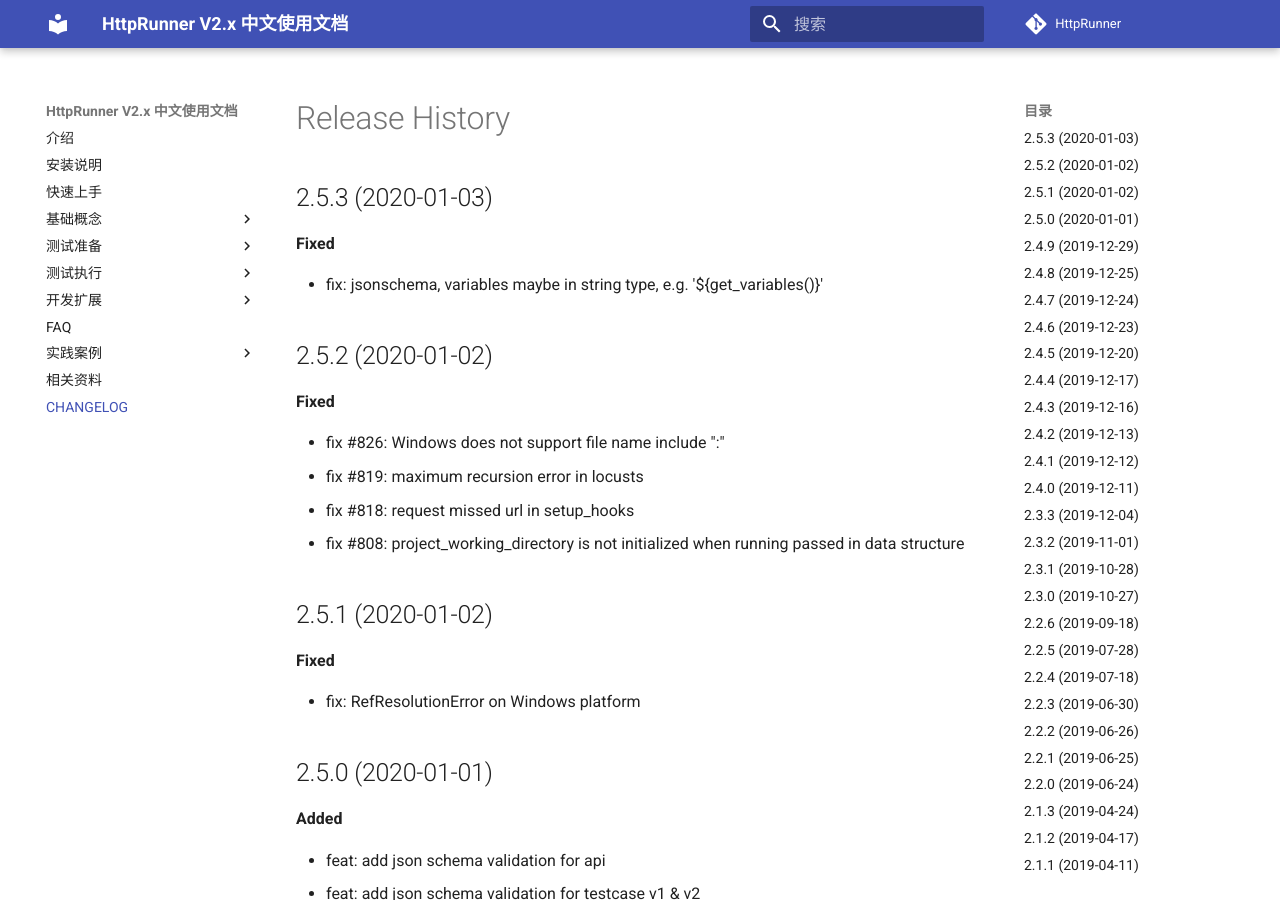
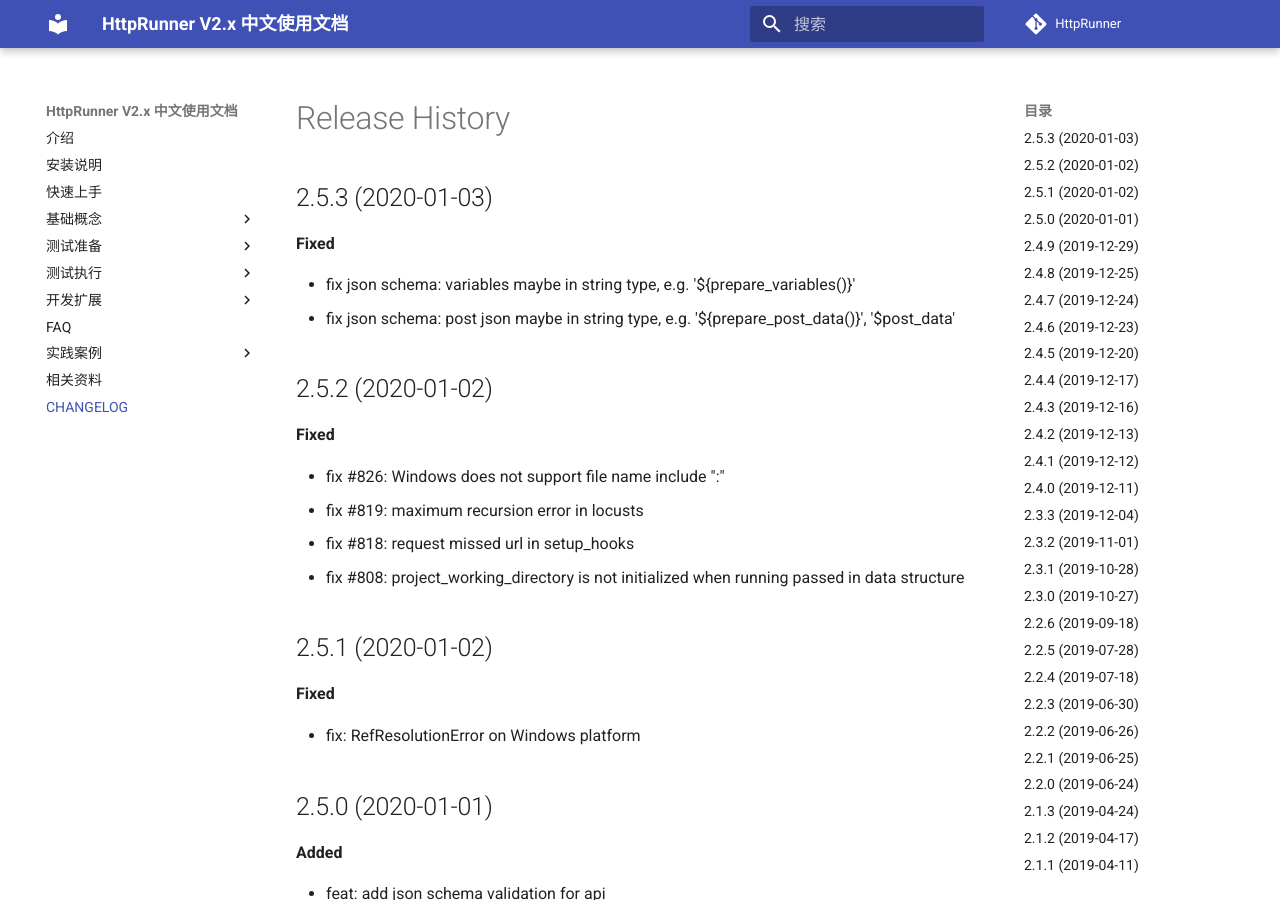
Before and after one commit to TanakitIntR/httprunner4, an MkDocs documentation site: the page built from docs/CHANGELOG.md, in a window 1280 px wide and 900 px high. Built offline with MkDocs 1.6.1 and Material for MkDocs 9.7.7, drawn with Linux system fonts in a browser that asks for light colours; comment, search, counter and statistics services are not loaded.

Commit message:
fix json schema: post json maybe in string type, e.g. '${prepare_post_data()}', '$post_data'

```diff
--- a/docs/CHANGELOG.md
+++ b/docs/CHANGELOG.md
@@ -4,7 +4,8 @@
 
 **Fixed**
 
-- fix: jsonschema, variables maybe in string type, e.g. '${get_variables()}'
+- fix json schema: variables maybe in string type, e.g. '${prepare_variables()}'
+- fix json schema: post json maybe in string type, e.g. '${prepare_post_data()}', '$post_data'
 
 ## 2.5.2 (2020-01-02)
 
```
Also changed, not shown: 1 other file.
